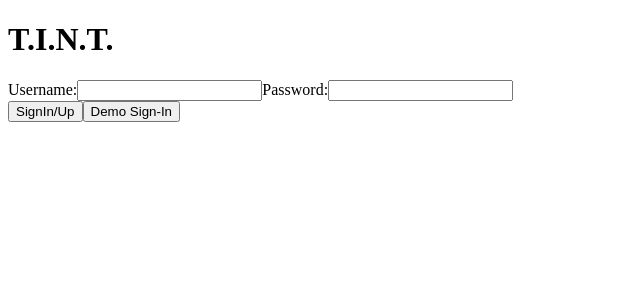
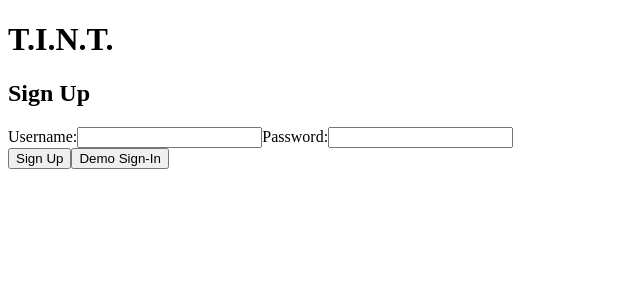
Before and after one commit to ACBullen/full_stack_tint, a React app: page /#/signup in a window 1280 px wide. Shown: the top 300 px of the page, without its empty margins (0-640 px from the left). Built offline with nearby package versions, Linux system fonts and the light colour scheme; the HTML template or start-up script is replaced by a standard one.

Commit message:
Set up sign-up/-in form to display type based on route

```diff
--- a/frontend/components/main.jsx
+++ b/frontend/components/main.jsx
@@ -1,6 +1,6 @@
 import React from 'react';
+import { Route } from 'react-router-dom';
 import SessionFormContainer from './session_form_container';
-
 //Separate h1 into a nav bar component with the related info in later
 //refactoring.
 
@@ -9,7 +9,7 @@ const Main = ({store}) => (
     <header>
       <h1>T.I.N.T.</h1>
     </header>
-    <SessionFormContainer />
+    <Route path= "/" component={SessionFormContainer} />
   </div>
 )
 
--- a/frontend/components/session_form.jsx
+++ b/frontend/components/session_form.jsx
@@ -10,8 +10,10 @@ class SessionForm extends React.Component {
   }
 
   render() {
+    let type = this.props.formType;
     return (
       <div id='SessionForm'>
+        <h2>{((type === '/login') ? "Sign In" : "Sign Up")}</h2>
         <lable> Username:
         <input type="text" />
         </lable>
@@ -19,7 +21,7 @@ class SessionForm extends React.Component {
           <input type="password" />
         </lable>
         <div id="SignIn/Up/demo buttons">
-          <button type='button'>SignIn/Up</button>
+          <button type='button'>{(type === '/login') ? `Sign In` : `Sign Up` }</button>
           <button type="button">Demo Sign-In</button>
         </div>
     </div>
--- a/frontend/components/session_form_container.js
+++ b/frontend/components/session_form_container.js
@@ -3,10 +3,16 @@ import { logIn, signUp } from '../actions/session_actions';
 
 import SessionForm from './session_form'
 
-
-const mapDispatchToProps = dispatch => ({
-  logIn: user => dispatch(logIn(user)),
-  signUp: user => dispatch(signUp(user))
+const mapStateToProps = (state, ownProps) => ({
+  loggedIn: (state.currentUser.username ? true : false),
+  errors: state.errors.session_errors,
+  formType: ownProps.location.pathname
 });
 
-export default connect(null, mapDispatchToProps)(SessionForm);
+const mapDispatchToProps = (dispatch, ownProps) => ({
+  processForm: (user) => (ownProps.location.pathname === '/login' ?
+     store.dispatch(logIn(user)) :  store.dispatch(signUp(user))
+  )
+});
+
+export default connect(mapStateToProps, mapDispatchToProps)(SessionForm);
```
